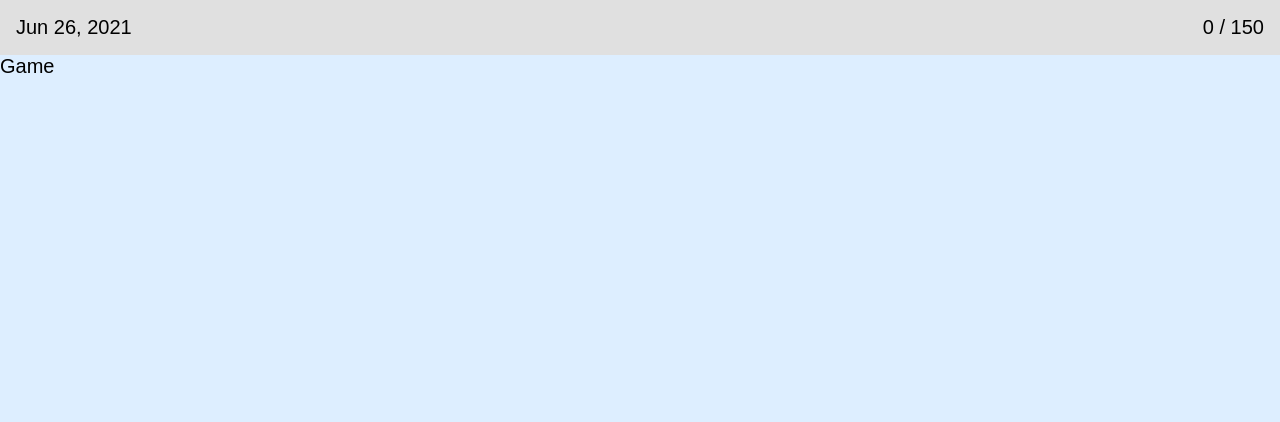
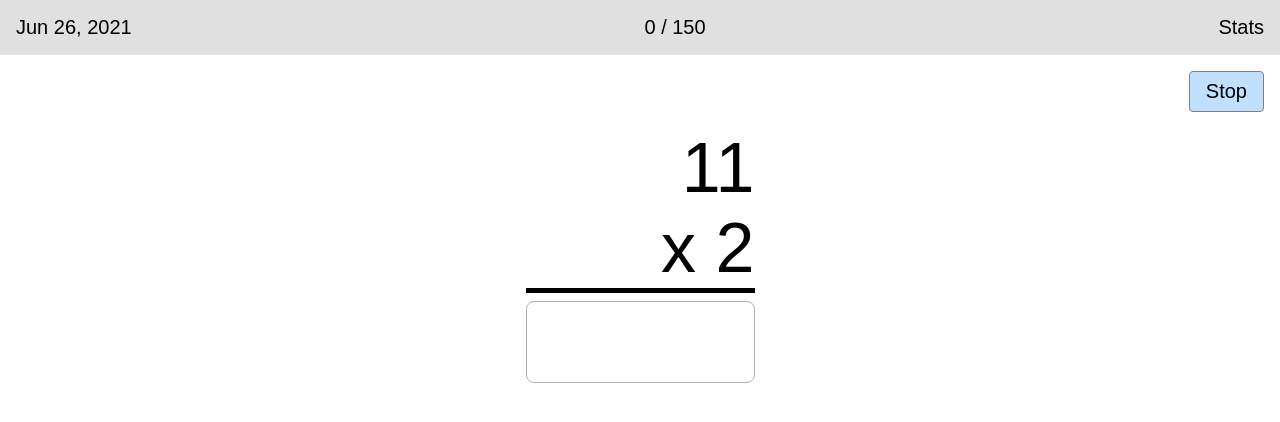
Before and after one commit to philrmass/multiply, a React app: page / in a window 1280 px wide. Both pictures are taken after a click on the button "Start". Shown: the top 422 px of the page. Built offline with nearby package versions, Linux system fonts and the light colour scheme; the HTML template or start-up script is replaced by a standard one.

Commit message:
add game display

```diff
--- a/src/components/Game.js
+++ b/src/components/Game.js
@@ -1,36 +1,87 @@
 import React, { useState } from 'react';
 import { connect } from 'react-redux';
 
+import { stop, pickQuestion, answerQuestion } from '../redux/game/actions';
+
 /* eslint-disable react/prop-types */
-function Game() {
-  const [answer, setAnswer] = useState('');
+function Game({
+  first,
+  second,
+  result,
+  showResult,
+  isCorrect,
+  stop,
+  //pickQuestion,
+  //repeatQuestion,
+  answerQuestion,
+}) {
+  const [value, setValue] = useState('');
+
+  //??? useEffect [showResult, isCorrect]
+  // if showResult && isCorrect, pickQuestion() after timeout
+  // if showResult && !isCorrect, repeatQuestion() after timeout
 
   const onInput = (e) => {
-    setAnswer(e.target.value);
-    console.log('INPUT', e.target.value);
+    setValue(e.target.value);
   };
 
   const onSubmit = (e) => {
     e.preventDefault();
+    if (value) {
+      answerQuestion(Number(value));
+      setValue('');
+    }
+  };
 
-    console.log('SUBMIT', answer);
+  const buildResult = () => {
+    //??? if showResult, set fixed 'input' with result and color
+    console.log(` show(${showResult}) res(${result}) corr(${isCorrect})`);
+
+    return (
+      <input
+        type='number'
+        min='1'
+        max='999'
+        className='answer'
+        value={value}
+        onInput={onInput}
+      />
+    );
   };
 
   return (
-    <>
-      <div>Game</div>
-      <form onSubmit={onSubmit}>
-        <input
-          type='number'
-          value={answer}
-          onInput={onInput}
-        />
-      </form>
-    </>
+    <div className='game'>
+      <div className='stop'>
+        <button onClick={stop}>Stop</button>
+      </div>
+      <div className='gameContent'>
+        <form
+          className='problem'
+          onSubmit={onSubmit}
+        >
+          <div className='question'>
+            <div>{first}</div>
+            <div>{`x ${second}`}</div>
+          </div>
+          {buildResult()}
+        </form>
+      </div>
+    </div>
   );
 }
 
-const mapState = () => ({
+const mapState = (state) => ({
+  first: state.game.first,
+  second: state.game.second,
+  result: state.game.result,
+  showResult: state.game.showResult,
+  isCorrect: state.game.isCorrect,
 });
 
-export default connect(mapState)(Game);
+const mapDispatch = {
+  stop,
+  pickQuestion,
+  answerQuestion,
+};
+
+export default connect(mapState, mapDispatch)(Game);
--- a/src/components/Header.js
+++ b/src/components/Header.js
@@ -16,6 +16,7 @@ function Header({
     <div className='header'>
       <div>{date}</div>
       <div>{progress}</div>
+      <div>Stats</div>
     </div>
   );
 }
--- a/src/components/Home.js
+++ b/src/components/Home.js
@@ -1,15 +1,16 @@
 import React from 'react';
 import { connect } from 'react-redux';
 
-import { start } from '../redux/game/actions';
+import { start, pickQuestion } from '../redux/game/actions';
 
 /* eslint-disable react/prop-types */
 function Home({
   start,
+  pickQuestion,
 }) {
   const startGame = () => {
     start();
-    //pickQuestion();
+    pickQuestion();
   };
 
   return (
@@ -21,6 +22,7 @@ function Home({
 
 const mapDispatch = {
   start,
+  pickQuestion,
 };
 
 export default connect(null, mapDispatch)(Home);
--- a/src/redux/constants.js
+++ b/src/redux/constants.js
@@ -1,3 +1,5 @@
+export const ANSWER_QUESTION = 'ANSWER_QUESTION';
 export const INIT = 'INIT';
+export const PICK_QUESTION = 'PICK_QUESTION';
 export const START = 'START';
 export const STOP = 'STOP';
--- a/src/redux/game/actions.js
+++ b/src/redux/game/actions.js
@@ -1,6 +1,9 @@
 import {
+  ANSWER_QUESTION,
   INIT,
+  PICK_QUESTION,
   START,
+  STOP,
 } from '../constants';
 
 export function init(today, total) {
@@ -9,3 +12,15 @@ export function init(today, total) {
 export function start() {
   return { type: START };
 }
+
+export function stop() {
+  return { type: STOP };
+}
+
+export function pickQuestion() {
+  return { type: PICK_QUESTION };
+}
+
+export function answerQuestion(value) {
+  return { type: ANSWER_QUESTION, value };
+}
--- a/src/redux/game/reducer.js
+++ b/src/redux/game/reducer.js
@@ -1,8 +1,11 @@
 import {
+  ANSWER_QUESTION,
   INIT,
+  PICK_QUESTION,
   START,
+  STOP,
 } from '../constants';
-import { getAllQuestions/*, pickQuestion, parseQuestion*/ } from '../../utilities/questions';
+import { getAllQuestions, pickQuestion, parseQuestion } from '../../utilities/questions';
 
 const todayKey = 'multiplyToday';
 const questionsKey = 'multiplyQuestions';
@@ -12,7 +15,7 @@ const defaultState = {
   start: 0,
   first: 0,
   second: 0,
-  answer: 0,
+  result: 0,
   total: 0,
   answered: 0,
   stats: {},
@@ -30,6 +33,7 @@ export default function reducer(state = defaultState, action) {
 
       saveToday(today);
       saveQuestions(questions);
+      //??? save and load total
 
       return {
         ...state,
@@ -45,16 +49,53 @@ export default function reducer(state = defaultState, action) {
         isActive: true,
       };
     }
-    //add more questions from stats if empty, getHardQuestions(stats, count)
-    //const { question, questions } = pickQuestion(state.questions);
-    //const { first, second } = parseQuestion(question);
-    //saveQuestions(questions);
-    //first,
-    //second,
-    //answer: 0,
-    //showResult: false,
+    case STOP: {
+      //??? save current question
+      //saveQuestions(questions);
+
+      return {
+        ...state,
+        isActive: false,
+      };
+    }
+    case PICK_QUESTION: {
+      const allQuestions = state.questions;
+      //??? if empty, questions = getHardQuestions(stats, 15)
+
+      const { question, questions } = pickQuestion(allQuestions);
+      const { first, second } = parseQuestion(question);
+
+      saveQuestions(questions);
+
+      return {
+        ...state,
+        questions,
+        start: Date.now(),
+        first,
+        second,
+        showResult: false,
+      };
+    }
+    case ANSWER_QUESTION: {
+      const correct = state.first * state.second;
+      const isCorrect = action.value === correct;
+      const answered = state.answered + (isCorrect ? 1 : 0);
+
+      if (isCorrect) {
+        // ??? add time to stats, save stats
+        const time = Date.now() - state.start;
+        console.log(`answer(${time}) ${isCorrect}`);
+      }
+
+      return {
+        ...state,
+        result: action.value,
+        answered,
+        showResult: true,
+        isCorrect,
+      };
+    }
     default:
-      //??? console.log('else', state.today, state.questions);
       return state;
   }
 }
--- a/src/styles/index.css
+++ b/src/styles/index.css
@@ -17,7 +17,6 @@ html {
 body {
   margin: 0;
   padding: 0;
-  background: #def;
   font-family: Arial, sans-serif;
   font-size: 20px;
 }
@@ -45,15 +44,49 @@ button {
 }
 
 .home {
-  height: 100%;
+  height: 80%;
   padding: 16px;
   display: flex;
   justify-content: center;
   align-items: center;
-  background: #ffffff;
 }
 
 .game {
-  height: 100%;
   padding: 16px;
 }
+
+.stop {
+  margin-bottom: 16px;
+  display: flex;
+  justify-content: flex-end;
+}
+
+.gameContent {
+  height: 100%;
+  display: flex;
+  justify-content: center;
+  align-items: center;
+}
+
+.problem {
+  font-size: 70px;
+}
+
+.question {
+  text-align: right;
+  border-bottom: 5px solid black;
+}
+
+.answer {
+  padding: 0 8px;
+  margin-top: 8px;
+  text-align: right;
+  border: 1px solid #b0b0b0;
+  border-radius: 8px;
+}
+
+input[type=number]::-webkit-inner-spin-button,
+input[type=number]::-webkit-outer-spin-button {
+  -webkit-appearance: none;
+  margin: 0;
+}
```
